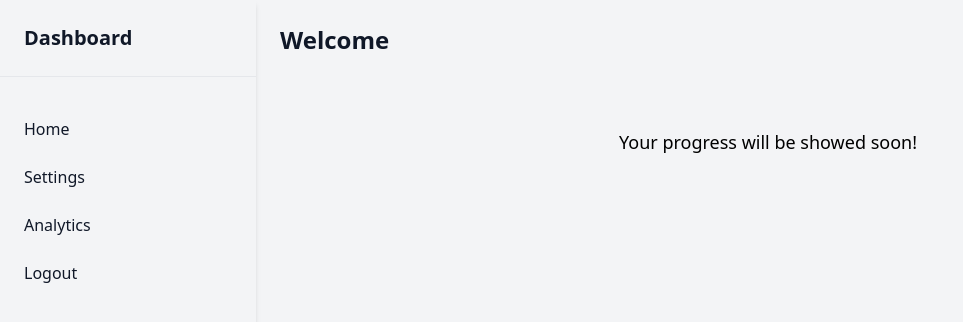
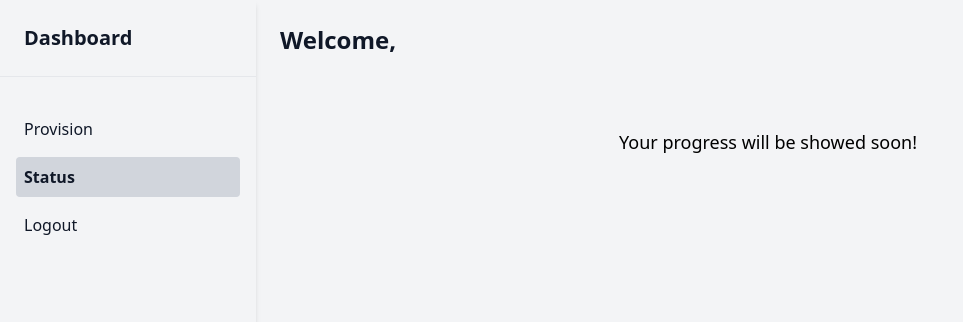
Before and after one commit to waqas2714/k8-automate, a React (Vite) app in the folder k8-auto-fe/: page /status in a window 1280 px wide. Shown: the top 322 px of the page, without its empty margins (0-963 px from the left). Built offline with nearby package versions, Linux system fonts and the light colour scheme.

Commit message:
added links to dashboard

```diff
--- a/k8-auto-fe/src/components/Dashboard.jsx
+++ b/k8-auto-fe/src/components/Dashboard.jsx
@@ -1,6 +1,21 @@
 import React from "react";
+import { NavLink, useNavigate } from "react-router-dom";
 
 function Dashboard({ children }) {
+  const navigate = useNavigate();
+
+  const linkClasses = ({ isActive }) =>
+    `block p-2 rounded cursor-pointer ${
+      isActive ? "bg-gray-300 font-semibold" : "hover:bg-gray-200"
+    }`;
+
+    const handleLogout = (e) => {
+      e.preventDefault();
+
+      localStorage.removeItem("github_token");
+      navigate("/");
+    };
+
   return (
     <div className="flex h-screen bg-gray-100 text-gray-900">
       {/* Sidebar */}
@@ -10,18 +25,30 @@ function Dashboard({ children }) {
         </div>
         <nav className="mt-4">
           <ul className="space-y-2 p-4">
-            <li className="hover:bg-gray-200 p-2 rounded cursor-pointer">Home</li>
-            <li className="hover:bg-gray-200 p-2 rounded cursor-pointer">Settings</li>
-            <li className="hover:bg-gray-200 p-2 rounded cursor-pointer">Analytics</li>
-            <li className="hover:bg-gray-200 p-2 rounded cursor-pointer">Logout</li>
+            <li>
+              <NavLink to="/provision" className={linkClasses}>
+                Provision
+              </NavLink>
+            </li>
+            <li>
+              <NavLink to="/status" className={linkClasses}>
+                Status
+              </NavLink>
+            </li>
+            <li>
+              <button className="block p-2 rounded cursor-pointer hover:bg-red-400 transition-colors duration-150 ease-in-out w-full text-left" onClick={handleLogout}>
+                Logout
+              </button>
+            </li>
           </ul>
         </nav>
       </aside>
 
-
       <div className="flex-1 overflow-auto">
         <header className="p-6">
-          <h1 className="text-2xl font-semibold">Welcome</h1>
+          <div className="flex">
+          <h1 className="text-2xl font-semibold">Welcome,</h1> <p className="font-normal text-2xl ml-2">{localStorage.getItem("userName")}</p>
+          </div>
         </header>
         <section className="">{children}</section>
       </div>
```
